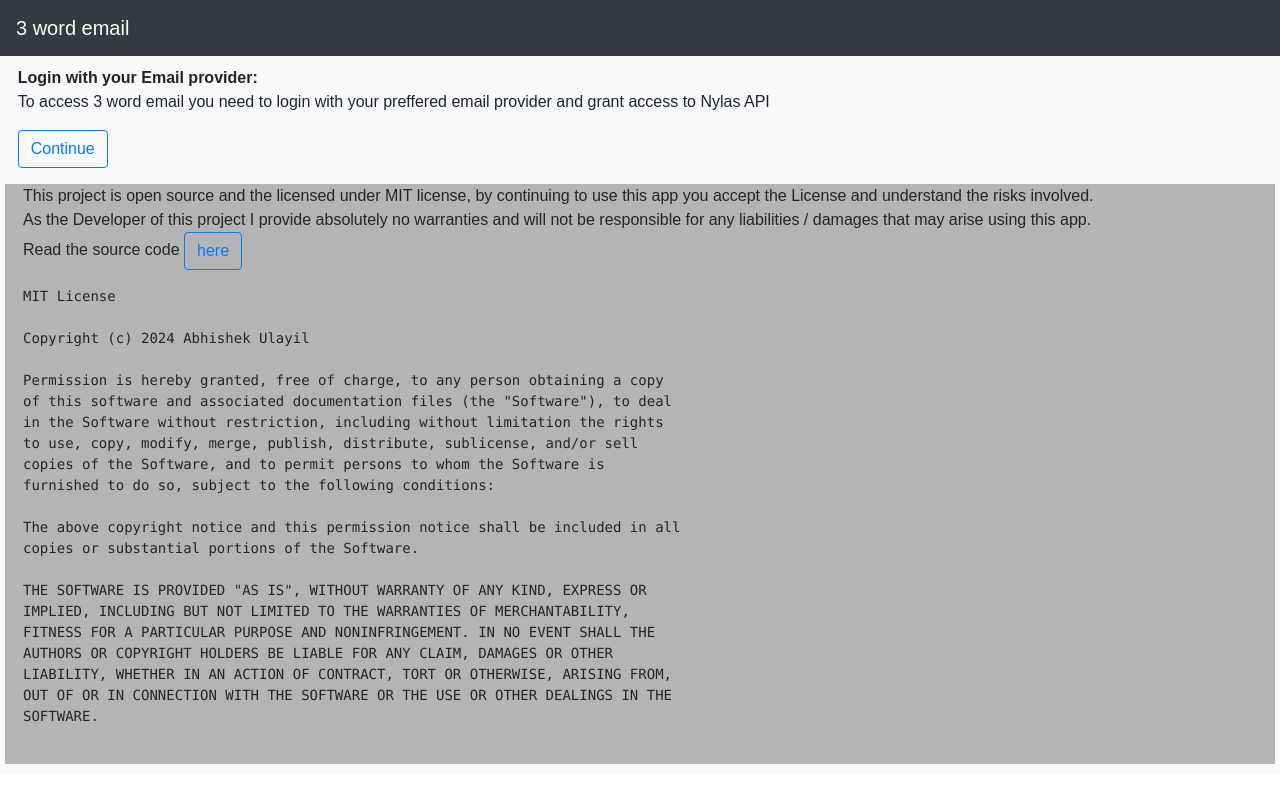
After one commit to Abhi-1U/3-word-email, a Python web app: template apps/templates/auth/grant.html in a window 1280 px wide. The commit adds this page. Run offline with Jinja, Linux system fonts and the light colour scheme; the template is opened without the code that fills it, so the values that code supplies are empty; some libraries are stand-ins or nearby versions.

Commit message:
Added Landing Page

```diff
--- /dev/null
+++ b/apps/templates/auth/grant.html
@@ -0,0 +1,58 @@
+{% extends 'layouts/base.html' %}
+
+{% block title %} Welcome {% endblock title %}
+
+{% block stylesheets %}
+<link rel="stylesheet" href="../../static/css/email_collapsible.css" />
+
+{% endblock stylesheets %}
+
+{% block content %}
+<div class="col-md-12  flex-container bg-light  md-block accordionblock" >
+    <div>
+    <form class="form-inline my-2 my-lg-0" method="POST" action="/auth">
+        <div class="mb-3" style="padding-left: 1%;">
+            <b>Login with your Email provider:</b><br/>
+            <input type="text" hidden id="grant_login" name="grant_login" value="TRUE" />
+            <p>To access 3 word email you need to login with your preffered email provider and grant access to Nylas API <br/>
+            </p>
+            <button class="btn btn-outline-primary my-2 my-sm-0" type="submit">Continue</button>
+        </div>
+        </form>
+    </div>
+    <div class="panel" style="max-height: fit-content;">
+
+            <div class="mb-3" >
+                This project is open source and the licensed under MIT license, by continuing to use this app you accept the License and understand the risks involved. <br/>
+                As the Developer of this project I provide absolutely no warranties and will not be responsible for any liabilities / damages that may arise using this app.<br/>
+                Read the source code <a class="btn btn-outline-primary my-2 my-sm-0" href='https://github.com/Abhi-1U/nylas-3-word-email'>here</a>
+            </div>
+    </div>
+    <div class="panel" style="max-height: fit-content;">
+        <pre>
+MIT License
+
+Copyright (c) 2024 Abhishek Ulayil
+
+Permission is hereby granted, free of charge, to any person obtaining a copy
+of this software and associated documentation files (the "Software"), to deal
+in the Software without restriction, including without limitation the rights
+to use, copy, modify, merge, publish, distribute, sublicense, and/or sell
+copies of the Software, and to permit persons to whom the Software is
+furnished to do so, subject to the following conditions:
+
+The above copyright notice and this permission notice shall be included in all
+copies or substantial portions of the Software.
+
+THE SOFTWARE IS PROVIDED "AS IS", WITHOUT WARRANTY OF ANY KIND, EXPRESS OR
+IMPLIED, INCLUDING BUT NOT LIMITED TO THE WARRANTIES OF MERCHANTABILITY,
+FITNESS FOR A PARTICULAR PURPOSE AND NONINFRINGEMENT. IN NO EVENT SHALL THE
+AUTHORS OR COPYRIGHT HOLDERS BE LIABLE FOR ANY CLAIM, DAMAGES OR OTHER
+LIABILITY, WHETHER IN AN ACTION OF CONTRACT, TORT OR OTHERWISE, ARISING FROM,
+OUT OF OR IN CONNECTION WITH THE SOFTWARE OR THE USE OR OTHER DEALINGS IN THE
+SOFTWARE.
+        </pre>
+    </div>
+</div>
+
+{% endblock content %}
--- a/apps/templates/includes/navbar.html
+++ b/apps/templates/includes/navbar.html
@@ -8,7 +8,10 @@
 
     </ul>
     <form class="form-inline my-2 my-lg-0" method="get">
+      {% if '/auth' in request.path %}
+      {% else %}
       <a class="btn btn-outline-danger my-2 my-sm-0"  href='/revoke' >Revoke</a>
+      {% endif %}
     </form>
   </div>
 </nav>
```
Also changed, not shown: apps/auth/routes.py (+10 -11 lines).
